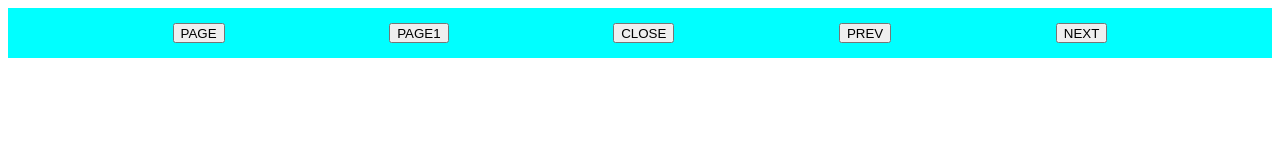
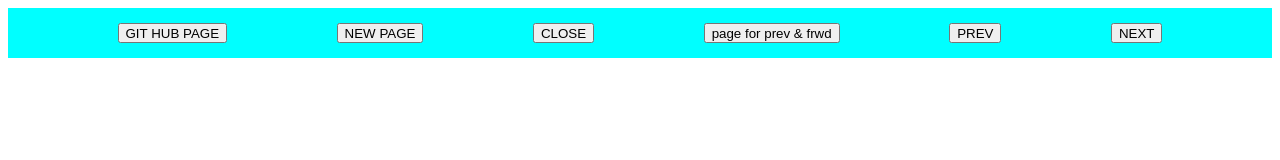
Before and after one commit to Prasadk1226/BOM-in-JavaScript, a plain HTML site: page index.html in a window 1280 px wide. Drawn offline with Linux system fonts and the light colour scheme.

Commit message:
added new btn

```diff
--- a/index.html
+++ b/index.html
@@ -20,9 +20,10 @@
   </style>
   <body>
     <div class="nav">
-      <button id="page" type="button">PAGE</button>
-      <button id="page1" type="button">PAGE1</button>
+      <button id="page" type="button">GIT HUB PAGE</button>
+      <button id="page1" type="button">NEW PAGE</button>
       <button id="page2" type="button">CLOSE</button>
+      <button id="page3" type="button">page for prev & frwd</button>
       <button id="prev" type="button">PREV</button>
       <button id="next" type="button">NEXT</button>
     </div>
--- a/script.js
+++ b/script.js
@@ -1,6 +1,7 @@
 
 let page=document.getElementById("page")
 let page1=document.getElementById("page1")
+let newpage=document.getElementById("page3")
 let close1=document.getElementById("page2")
 let prev1=document.getElementById("prev")
 let next1=document.getElementById("next")
@@ -14,6 +15,10 @@ page.addEventListener("click",()=>{
 page1.addEventListener("click",()=>{
     // location.assign("https://prasadk1226.github.io/BOM-in-JavaScript/")
     window.open("https://prasadk1226.github.io/BOM-in-JavaScript/")
+
+})
+newpage.addEventListener("click",()=>{
+    location.assign("https://prasadk1226.github.io/BOM-in-JavaScript/")
 
 })
 
```
